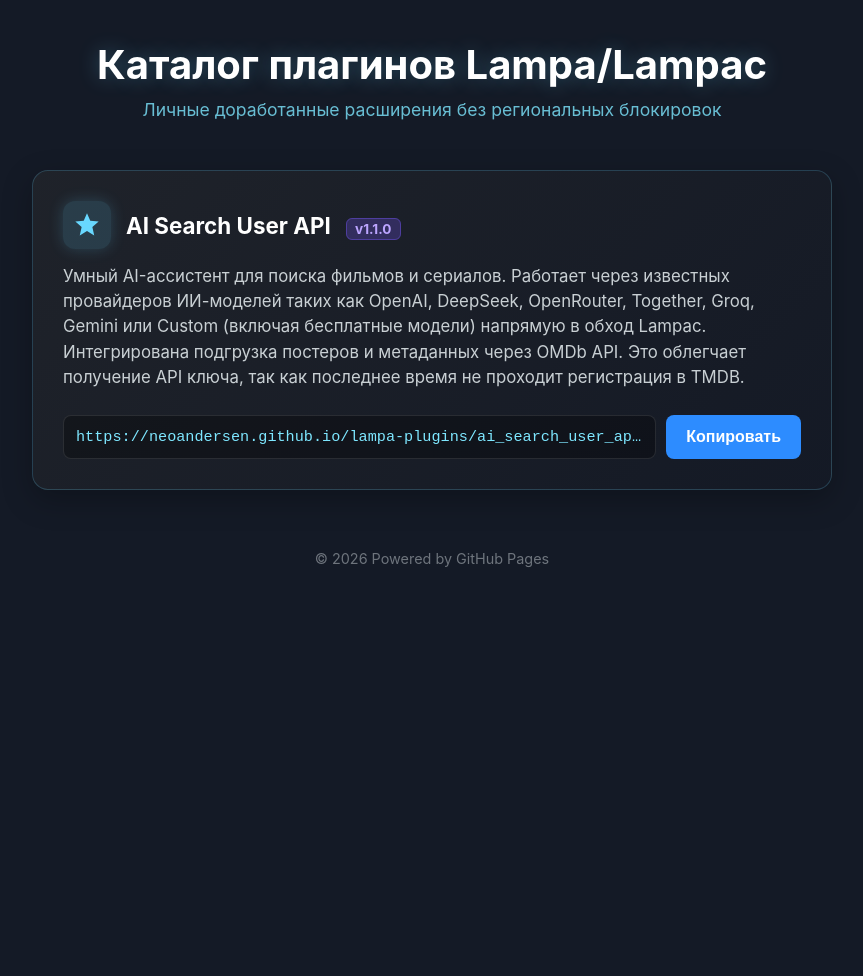
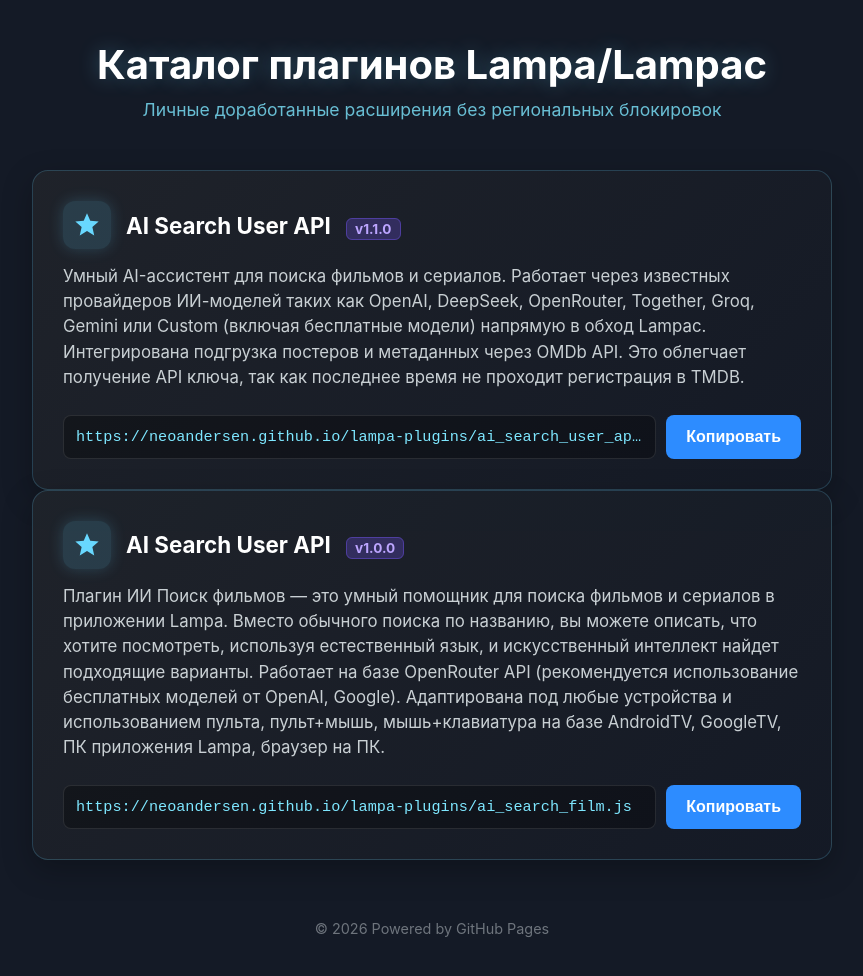
Before and after one commit to neoandersen/lampa-plugins, a plain HTML site: page index.html in a window 1280 px wide. Shown: the whole page, without its empty margins (208-1071 px from the left). Before the commit the page ends 800 px from the top, so only its background shows below. Drawn offline with Linux system fonts and the light colour scheme.

Commit message:
Update index.html

```diff
--- a/index.html
+++ b/index.html
@@ -169,6 +169,27 @@
                 <button class="copy-btn" onclick="copyLink()">Копировать</button>
             </div>
         </div>
+         <!-- Карточка плагина ИИ Поиска фильмов-->
+        <div class="plugin-card">
+            <div class="plugin-header">
+                <div class="plugin-icon">
+                    <svg viewBox="0 0 24 24"><path d="M12 2L14.8 8.3L22 9L16.6 13.7L18.2 21L12 17.2L5.8 21L7.4 13.7L2 9L9.2 8.3L12 2Z"/></svg>
+                </div>
+                <div class="plugin-title">
+                    <h2>AI Search User API <span class="plugin-version">v1.0.0</span></h2>
+                </div>
+            </div>
+
+            <p class="plugin-desc">
+               Плагин ИИ Поиск фильмов — это умный помощник для поиска фильмов и сериалов в приложении Lampa. Вместо обычного поиска по названию, вы можете описать, что хотите посмотреть, используя естественный язык, и искусственный интеллект найдет подходящие варианты. Работает на базе OpenRouter API (рекомендуется использование бесплатных моделей от OpenAI, Google). Адаптирована под любые устройства и использованием пульта, пульт+мышь, мышь+клавиатура на базе AndroidTV, GoogleTV, ПК приложения Lampa, браузер на ПК.
+            </p>
+
+            <div class="input-group">
+                <!-- Обязательно замените URL ниже на ссылку к вашему файлу скрипта -->
+                <div class="url-input" id="pluginUrl">https://neoandersen.github.io/lampa-plugins/ai_search_film.js</div>
+                <button class="copy-btn" onclick="copyLink()">Копировать</button>
+            </div>
+        </div>
     </main>
 
     <footer>
```
